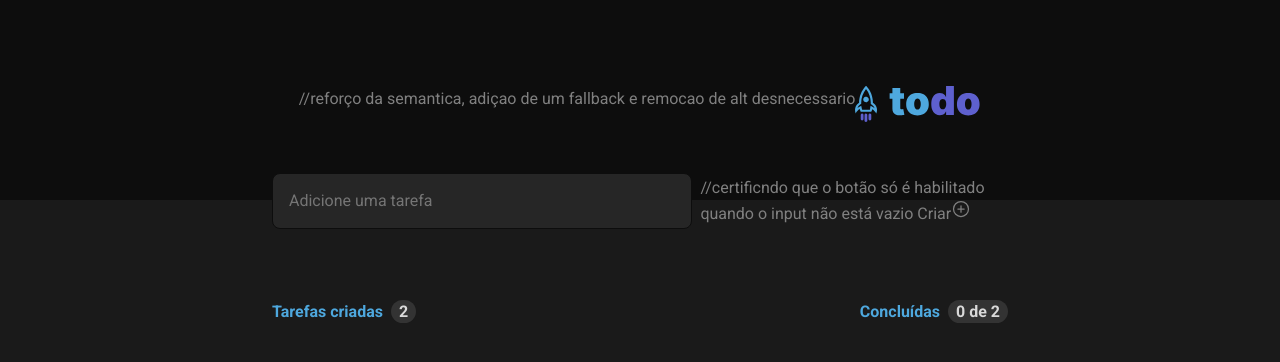
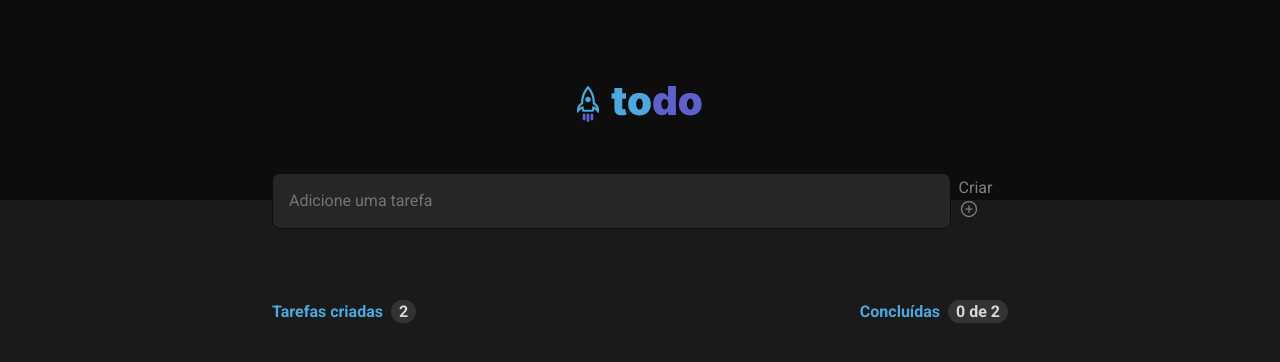
Before and after one commit to nicolasgti/desafio-react-erros-processo-vaga-front, a React (Vite) app: page / in a window 1280 px wide. Shown: the top 362 px of the page. Built offline with nearby package versions, Linux system fonts and the light colour scheme.

Commit message:
💡update comments

```diff
--- a/src/App.tsx
+++ b/src/App.tsx
@@ -86,7 +86,8 @@ export function App() {
             onChange={handleNewTaskChange}
             required
           />
-          <button type="submit" disabled={!newTask.trim()}> //certificndo que o botão só é habilitado quando o input não está vazio
+          {/* certificndo que o botão só é habilitado quando o input não está vazio */}
+          <button type="submit" disabled={!newTask.trim()}>
             Criar
             <PlusCircle size={20} />
           </button>
--- a/src/components/Header/index.tsx
+++ b/src/components/Header/index.tsx
@@ -2,8 +2,9 @@ import styles from "./header.module.css";
 import logo from "../../assets/logo.svg";
 
 export function Header() {
+  //reforço da semantica, adiçao de um fallback e remocao de alt desnecessario
   return (
-    <header className={styles.header} role="banner"> //reforço da semantica, adiçao de um fallback e remocao de alt desnecessario
+    <header className={styles.header} role="banner">
       <img src={logo} alt="Logotipo da aplicação Todo" onError={(e) => (e.currentTarget.style.display = 'none')} />
       <strong style={{ display: 'none' }}>Todo App</strong>
     </header>
--- a/src/main.tsx
+++ b/src/main.tsx
@@ -3,9 +3,10 @@ import ReactDOM from "react-dom/client";
 import { App } from "./App";
 
 import "./global.css";
-//<React.StrictMode> para ajudar a identificar problemas potenciais no código, como práticas obsoletas ou erros silenciosos.
+
 
 ReactDOM.createRoot(document.getElementById("main") as HTMLElement).render(
+  // StrictMode ajuda a identificar problemas potenciais na aplicação
   <React.StrictMode>
     <App />
   </React.StrictMode>
```
